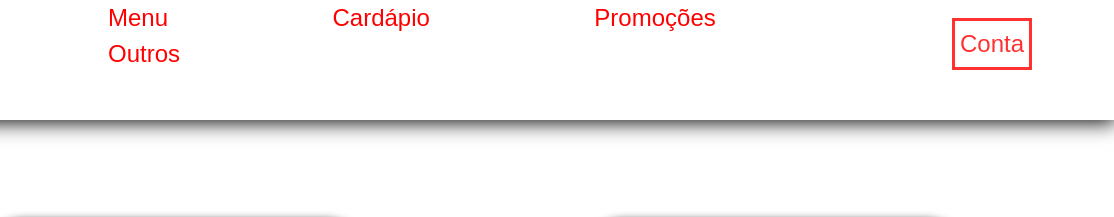
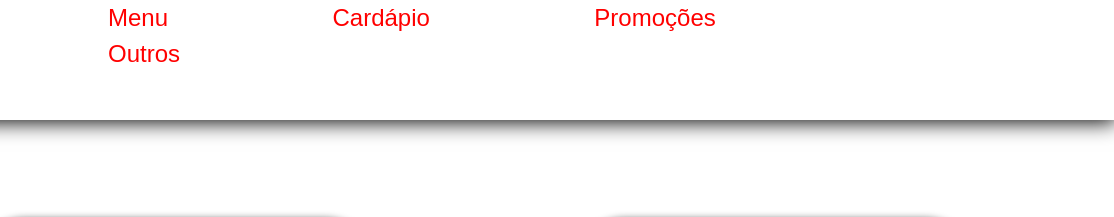
Before and after one commit to joao-the-carvalho/Snack-Paradise-Site, a plain HTML site: page checkout/index.html in a window 1280 px wide. Shown: the top 217 px of the page, 166-1280 px from the left. Drawn offline with nearby package versions, Linux system fonts and the light colour scheme; a script that the page names is missing; a web font is replaced by a local one.

Commit message:
Update index.html

```diff
--- a/checkout/index.html
+++ b/checkout/index.html
@@ -24,9 +24,6 @@
                         <li class="list-menu1"><a href="../Auxílio Preferencial/auxilio.html">Outros</a></li>
                     </ul>
                 </nav>
-                <div class="btn-conta">
-                    <a href="../Tela de login/index.html"><button class="conta">Conta</button></a>
-                </div>
             </div>
         </div>
     </header>
```
